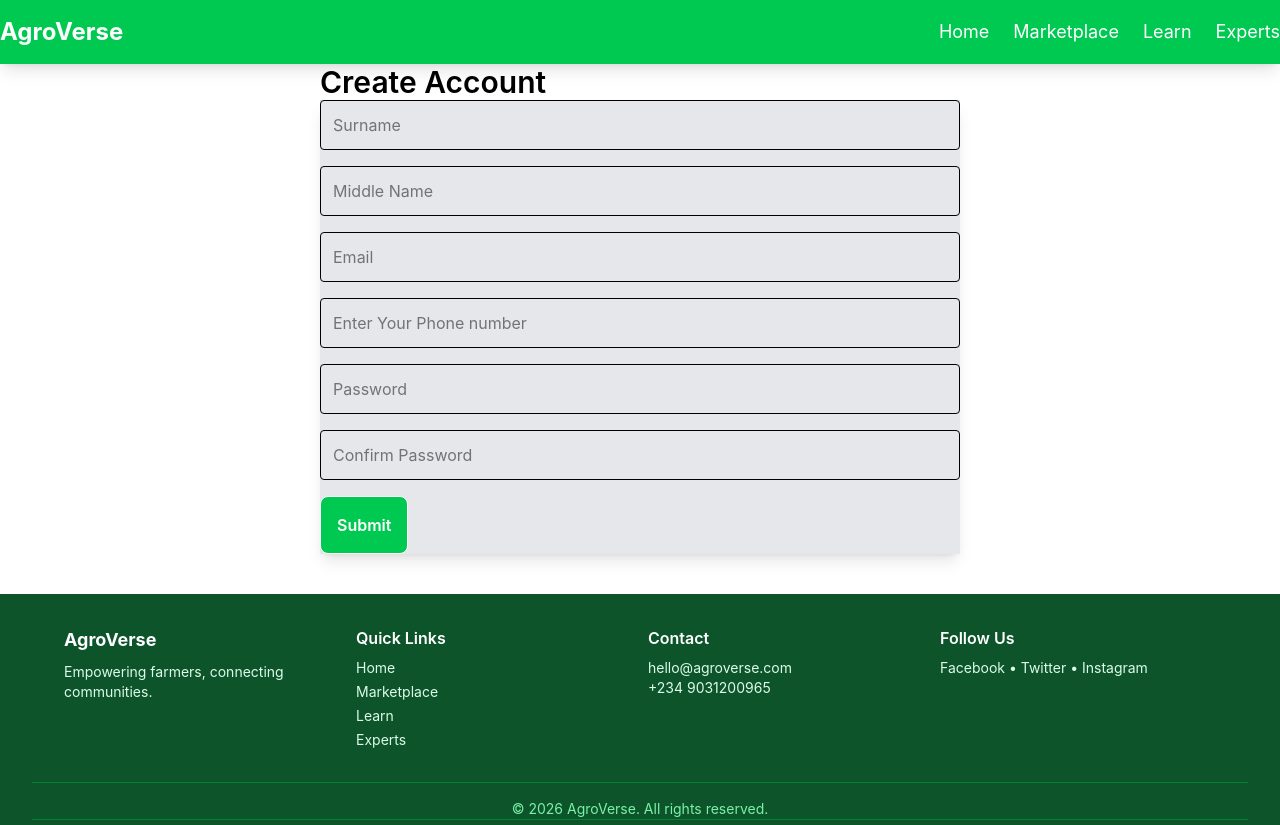
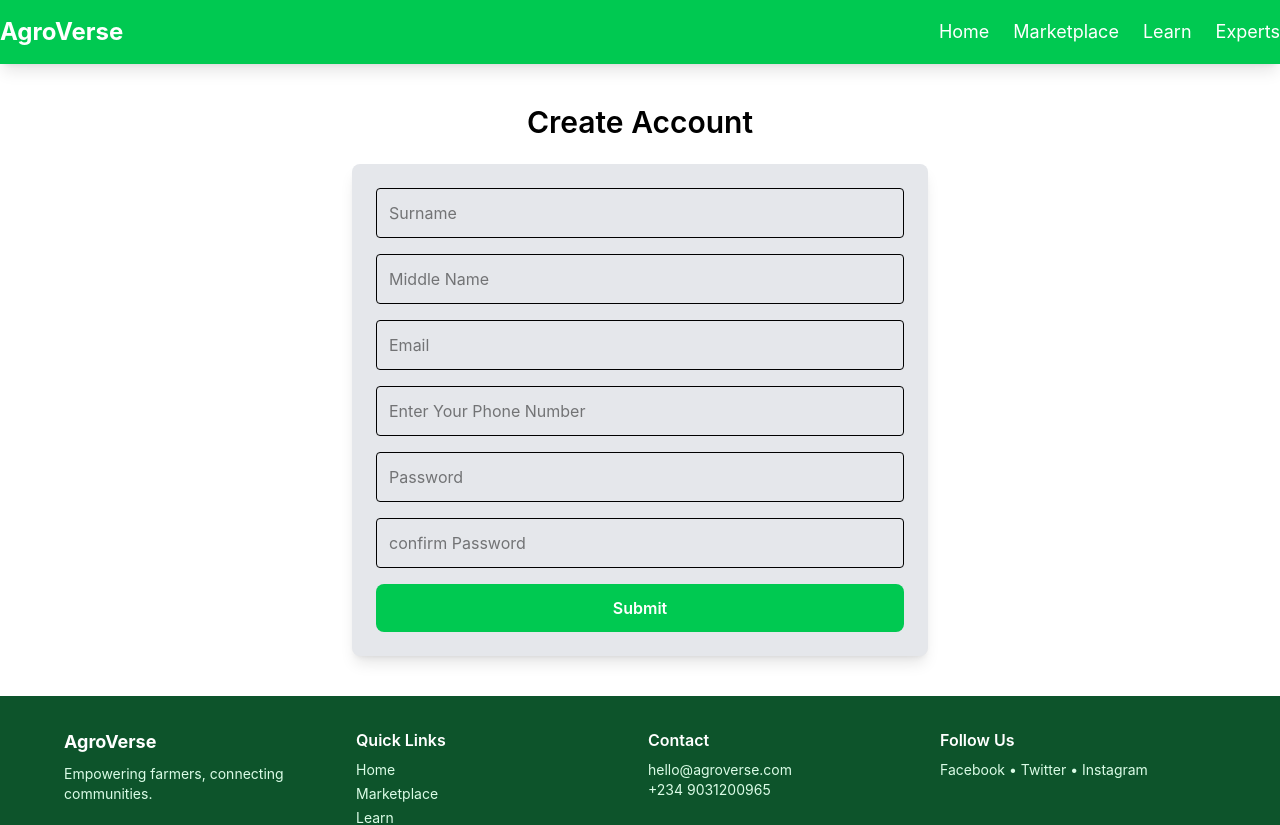
Before and after one commit to ItzUdJay/AgroVerse-Agriculture, a React (Vite) app: page /register in a window 1280 px wide. Shown: the top 825 px of the page. Built offline with nearby package versions, Linux system fonts and the light colour scheme.

Commit message:
Registeration form

```diff
--- a/src/components/pages/Register.jsx
+++ b/src/components/pages/Register.jsx
@@ -21,6 +21,11 @@ const Register = () => {
 
   const handleSubmit = (e) => {
     e.preventDefault();
+
+    if (form.password !== form.confirmPassword) {
+      alert("Passwords do not match!");
+      return;
+    }
     console.log(form);
     alert("Registration Successful");
     setTimeout(() => {
@@ -29,14 +34,17 @@ const Register = () => {
   };
 
   return (
-    <div className="justify-center items-center px-80  rounded-lg mt-10max-w-md mx-auto">
-      <h2 className="text-3xl font-semibold">Create Account</h2>
+    <div className="flex justify-center items-center px-4 sm:px-8 lg:px-0 mt-10">
+      <div className="w-full max-w-md md:max-w-lg lg:max-w-xl">
+        <h2 className="text-3xl font-semibold text-center mb-6">
+          Create Account
+        </h2>
 
-      <div className="shadow-lg bg-gray-200">
+        <div className="shadow-lg bg-gray-200 rounded-lg p-6">
           <form onSubmit={handleSubmit} className="space-y-4">
             <input
               type="text"
-            name="full name"
+              name="surName"
               placeholder="Surname"
               onChange={handlChange}
               className="w-full border p-3 rounded"
@@ -44,14 +52,14 @@ const Register = () => {
 
             <input
               type="text"
-            name="full name"
+              name="middleName"
               placeholder="Middle Name"
               onChange={handlChange}
-            className="w-full border p-3 rounded "
+              className="w-full border p-3 rounded"
             />
 
             <input
-            type="text"
+              type="email"
               name="email"
               placeholder="Email"
               onChange={handlChange}
@@ -59,15 +67,15 @@ const Register = () => {
             />
 
             <input
-            type="text"
-            name="phone number"
-            placeholder="Enter Your Phone number"
+              type="tel"
+              name="phoneNumber"
+              placeholder="Enter Your Phone Number"
               onChange={handlChange}
               className="w-full border p-3 rounded"
             />
 
             <input
-            type="text"
+              type="password"
               name="password"
               placeholder="Password"
               onChange={handlChange}
@@ -75,22 +83,23 @@ const Register = () => {
             />
 
             <input
-            type="text"
-            name="confirm password"
-            placeholder="Confirm Password"
+              type="password"
+              name="confirmPassword"
+              placeholder="confirm Password"
               onChange={handlChange}
               className="w-full border p-3 rounded"
             />
 
             <button
               type="submit"
-            className=" bg-green-500 py-4 px-4 rounded-lg border hover:bg-green-800 text-white font-semibold"
+              className="w-full bg-green-500 py-3 rounded-lg hover:bg-green-800 text-white font-semibold"
             >
               Submit
             </button>
           </form>
         </div>
       </div>
+    </div>
   );
 };
 export default Register;
```
Lines whose indentation alone changed are shown as unchanged.
